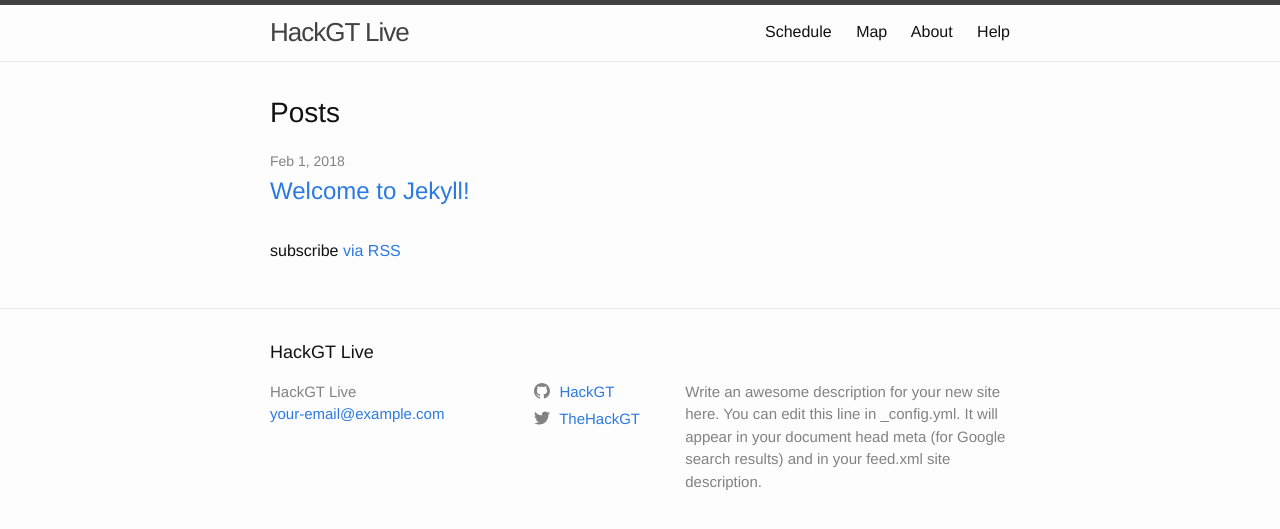
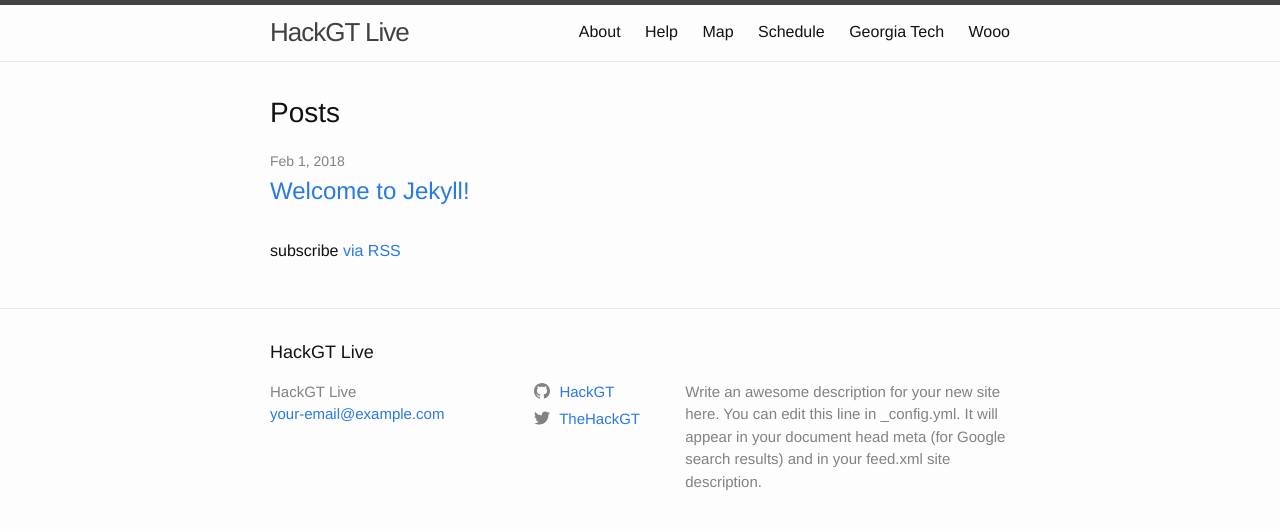
Before and after one commit to HackGT/live-site-old, a Jekyll site: the page built from index.md, in a window 1280 px wide. Shown: the top 529 px of the page. Built offline with Jekyll 4.4.1, drawn with Linux system fonts in a browser that asks for light colours.

Commit message:
Added a data file so custom links can appear in the navbar

```diff
--- /dev/null
+++ b/_data/navbar_links.yaml
@@ -0,0 +1,5 @@
+#These links will appear in the order they're defined here
+- title: Georgia Tech
+  url: https://gatech.edu
+- title: Wooo
+  url: https://hack.gt
--- a/_includes/header.html
+++ b/_includes/header.html
@@ -10,17 +10,9 @@
 
     {% endcomment %}
 
-    {% assign sorted_groups = site.event_pages | group_by: "navpriority" | reverse | sort: "title" %}
+    {% assign sorted_groups = site.event_pages | group_by: "priority" | reverse | sort: "title" %}
+    {% assign sorted_links = site.data.navbar_links %}
     <a class="site-title" rel="author" href="{{ "/" | relative_url }}">{{ site.title | escape }}</a>
-
-
-    {% comment %}
-    {% for group in sorted_groups %}
-        {% for event_page in group.items %}
-            {{ event_page.title }}
-        {% endfor %}
-    {% endfor %}
-    {% endcomment %}
 
     {% if sorted_groups %}
       <nav class="site-nav">
@@ -43,6 +35,11 @@
                 {% endif %}
             {% endfor %}
           {% endfor %}
+          {% for link in sorted_links %}
+            {% if link.title %}
+                <a class="page-link" href="{{ link.url | relative_url }}">{{ link.title | escape }}</a>
+            {% endif %}
+          {% endfor %}
         </div>
       </nav>
     {% endif %}
```
